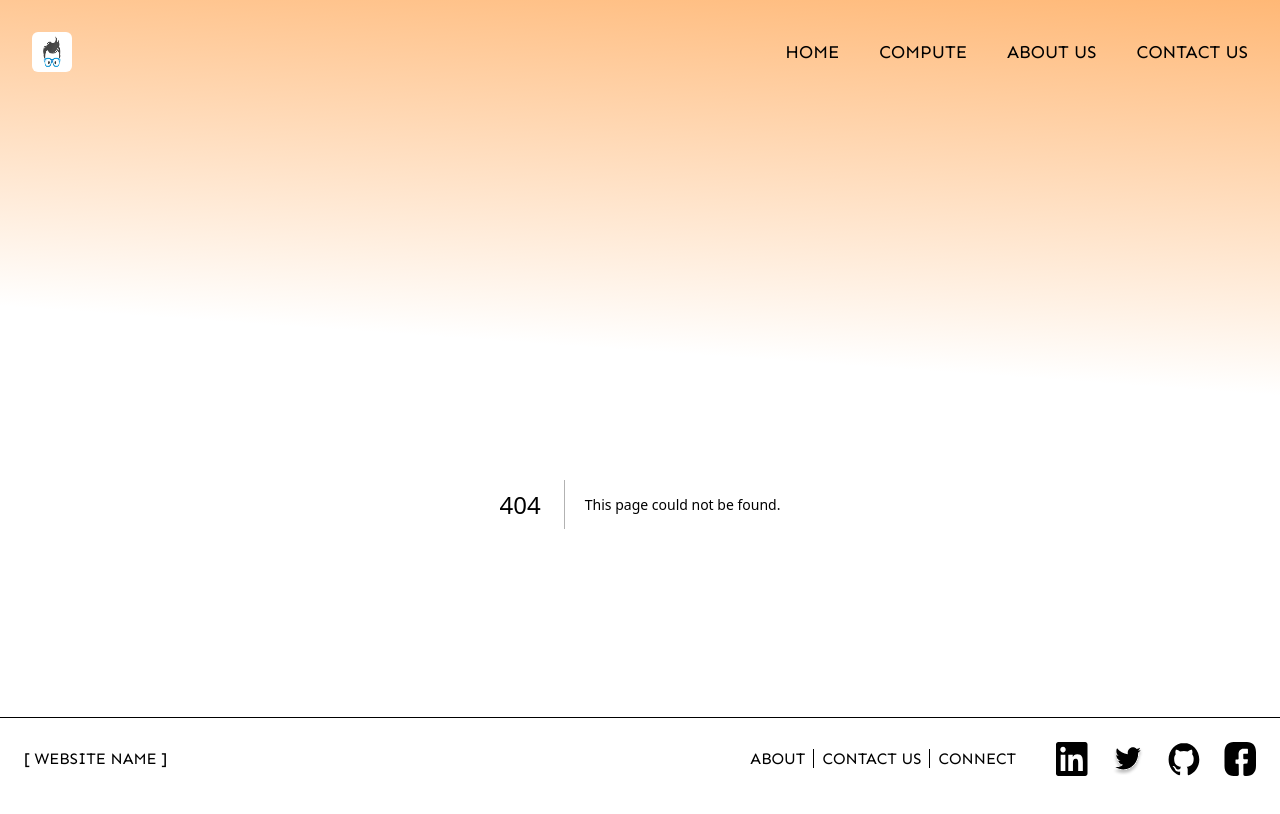
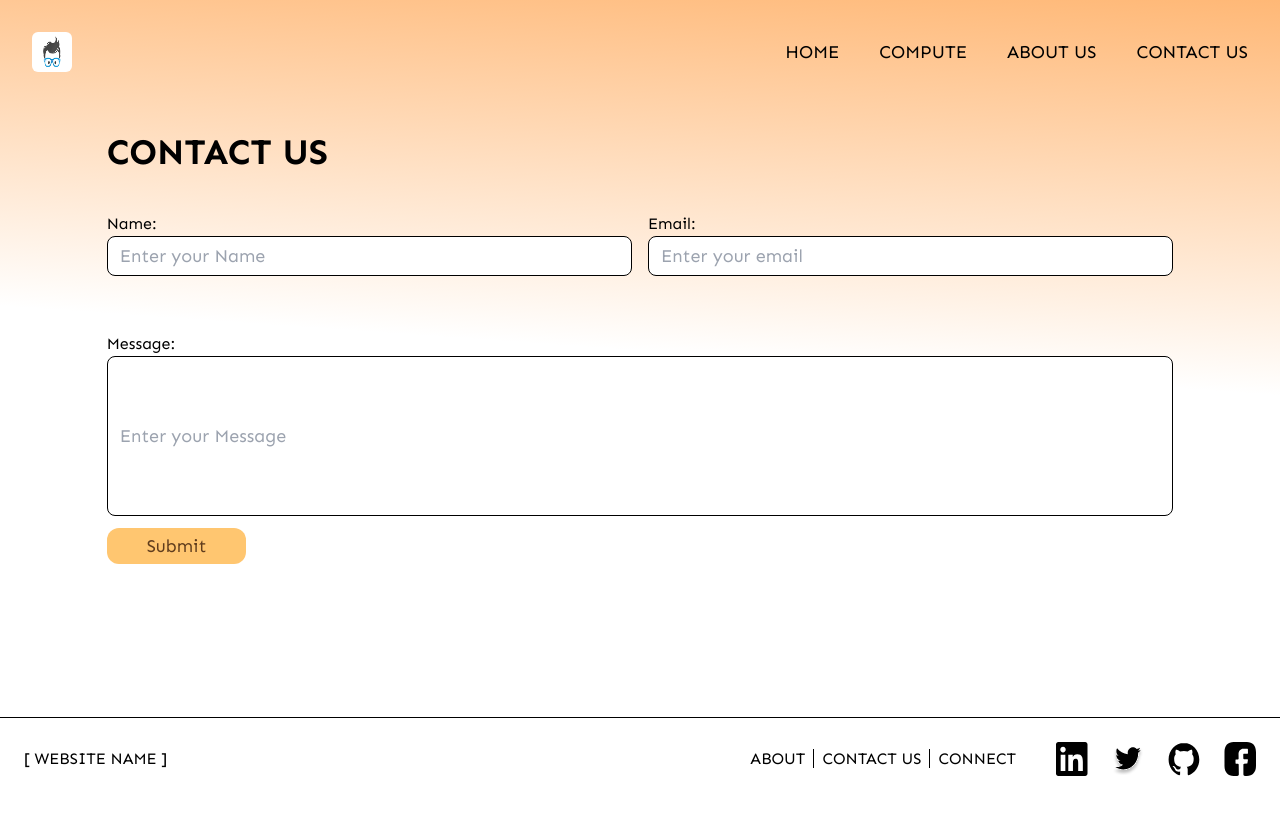
Before and after one commit to Maneeshk11/seismic-damage-assesment-of-buildings, a Next.js app: page /contact in a window 1280 px wide. Before the commit this address had no page. Shown: the top 814 px of the page. Built offline with nearby package versions, Linux system fonts and the light colour scheme.

Commit message:
Created contact page and Home page

```diff
--- /dev/null
+++ b/src/components/Contact/Heading.tsx
@@ -0,0 +1,15 @@
+import { FC } from "react";
+
+
+interface HeadingProps {
+    title: string;
+    className?: string;
+}
+
+export const Heading:FC<HeadingProps>= ({title, className}) => {
+    return (
+        <div className={`${className}`}>
+            <span className="font-bold text-4xl text-black">{title}</span>
+        </div>
+    )
+}
--- /dev/null
+++ b/src/components/Contact/Input.tsx
@@ -0,0 +1,19 @@
+import { FC } from "react";
+
+interface InputBoxProps {
+    label: string;
+    placeholder?: string;
+}
+
+export const Input:FC<InputBoxProps> = ({label, placeholder}) => {
+    return (
+        <div className="mb-4">
+            <label className="block text-black">{label}</label>
+            <input
+                type="text"
+                className="w-full h-10 text-lg border border-black rounded-lg py-2 px-3"
+                placeholder={`${placeholder}`}
+            />
+        </div>
+    )
+}
--- /dev/null
+++ b/src/components/HomePage/Heading.tsx
@@ -0,0 +1,15 @@
+import { FC } from "react";
+
+
+interface HeadingProps {
+    title: string;
+    className?: string;
+}
+
+export const Heading:FC<HeadingProps>= ({title, className}) => {
+    return (
+        <div className={`${className}`}>
+            <span className="font-bold text-4xl text-black">{title}</span>
+        </div>
+    )
+}
--- /dev/null
+++ b/src/components/HomePage/Paragraph.tsx
@@ -0,0 +1,15 @@
+import { FC } from "react";
+
+
+interface HeadingProps {
+    title: string;
+    className?: string;
+}
+
+export const Paragraph:FC<HeadingProps>= ({title, className}) => {
+    return (
+        <div className={`${className}`}>
+            <span className="font-normal text-normal text-black">{title}</span>
+        </div>
+    )
+}
--- a/src/components/Navbar/Navbar.tsx
+++ b/src/components/Navbar/Navbar.tsx
@@ -22,10 +22,10 @@ const Navbar = () => {
         />
       </div>
       <div className="flex flex-row items-center gap-x-10">
-        <NavItem href="/" title="HOME" />
+        <NavItem href="home" title="HOME" />
         <NavItem href="compute" title="COMPUTE" />
         <NavItem href="aboutus" title="ABOUT US" />
-        <NavItem href="#" title="CONTACT US" />
+        <NavItem href="contact" title="CONTACT US" />
       </div>
     </nav>
   );
--- /dev/null
+++ b/src/pages/contact.tsx
@@ -0,0 +1,11 @@
+import { ContactPage } from "@/screens/Contactus";
+
+const Contact = () => {
+    return (
+        <div>
+            <ContactPage></ContactPage>
+        </div>
+    )
+}
+
+export default Contact;
--- /dev/null
+++ b/src/pages/home.tsx
@@ -0,0 +1,11 @@
+import { HomePage } from "@/screens/HomePage";
+
+const Home = () => {
+    return (
+        <div>
+            <HomePage></HomePage>
+        </div>
+    )
+}
+
+export default Home;
--- a/src/screens/Aboutus.tsx
+++ b/src/screens/Aboutus.tsx
@@ -7,7 +7,7 @@ const Aboutus = () => {
             <Heading title={"OUR TEAM"} className="w-4/5 mx-auto"></Heading>
             <div className="flex flex-row items-center w-4/5 justify-around my-10 mx-auto">
                 <ProfileCard name={"MANEESH KOLLI"} role={"FULL STACK DEVELOPER"} ></ProfileCard>
-                <ProfileCard name={"VIVEK REDDY"} role={"FRONT END DEVELOPER"} ></ProfileCard>
+                <ProfileCard name={"P VIVEK REDDY"} role={"FRONT END DEVELOPER"} ></ProfileCard>
                 <ProfileCard name={"MEDHA PRODDUTURI"} role={"FRONT END DEVELOPER"} ></ProfileCard>
                 <ProfileCard name={"NAVYA RAVURI"} role={"BACK END DEVELOPER"} ></ProfileCard>
             </div>
--- /dev/null
+++ b/src/screens/Contactus.tsx
@@ -0,0 +1,31 @@
+import { Heading } from "@/components/Contact/Heading";
+import { Input } from "@/components/Contact/Input";
+import { Button } from "@/components/Atoms/Button";
+
+export const ContactPage = () => {
+    return (
+        <div className="w-full py-2 mt-5">
+            <Heading title={"CONTACT US"} className="w-5/6 mx-auto"></Heading>
+            <div className="flex flex-row mx-auto w-5/6 py-10">
+                <div className=" w-1/2 pr-2">
+                    <Input label = {"Name:"} placeholder="Enter your Name"></Input>
+                </div>
+                <div className="w-1/2 pl-2">
+                    <Input label = {"Email:"} placeholder="Enter your email"></Input>
+                </div>
+            </div>
+            <div className="w-5/6 mx-auto">
+                <label className="block text-black">Message:</label>
+                <input
+                    type="text"
+                    className="w-full h-40 text-lg border border-black rounded-lg py-2 px-3"
+                    placeholder="Enter your Message"/>
+                {/* <Input label = {"Message"} placeholder="Enter Message"></Input> */}
+            </div>
+            <div className="w-5/6 mx-auto py-3">
+                <Button title="Submit"/>
+            </div>
+        </div>
+
+    )
+};
--- /dev/null
+++ b/src/screens/HomePage.tsx
@@ -0,0 +1,24 @@
+import { Heading } from "@/components/HomePage/Heading";
+import { Paragraph } from "@/components/HomePage/Paragraph";
+import Image from "next/image";
+import logo from "public/assets/logo-design-good-designer.jpg";
+
+export const HomePage = () => {
+    return (
+        <div className="w-full py-8 mt-12">
+            <div >
+                <Heading title={"OUR OBJECTIVE"} className="w-5/6 mx-auto"></Heading>
+            </div>
+            <div className="flex flex-row mx-auto w-5/6 ">
+                <div className="w=1/2 py-20">
+                <Paragraph title={"Lorem ipsum dolor sit amet consectetur adipisicing elit. Distinctio, dignissimos, fuga perspiciatis similique error amet modi eveniet cumque, deserunt at facere et! Ratione libero facilis tempore fugit corporis aut aperiam.Cumque quibusdam nulla eos quam explicabo totam illum in vel, mollitia consequatur possimus, ea necessitatibus reiciendis eveniet impedit earum quo sed eligendi molestiae, beatae aspernatur optio dolorum iste ipsum? Quibusdam.Voluptas aliquam in amet quos illum, nulla iusto earum modi! Voluptates unde facilis tempora impedit odit omnis esse quam debitis natus, temporibus, porro dolor optio! Ad veniam pariatur vel accusamus?"} />
+                </div>
+                <Image
+                src={logo}
+                alt="Logo"
+                className="w-1/2 aspect-square rounded-md"
+                />
+            </div>
+        </div>
+    )
+}
```
